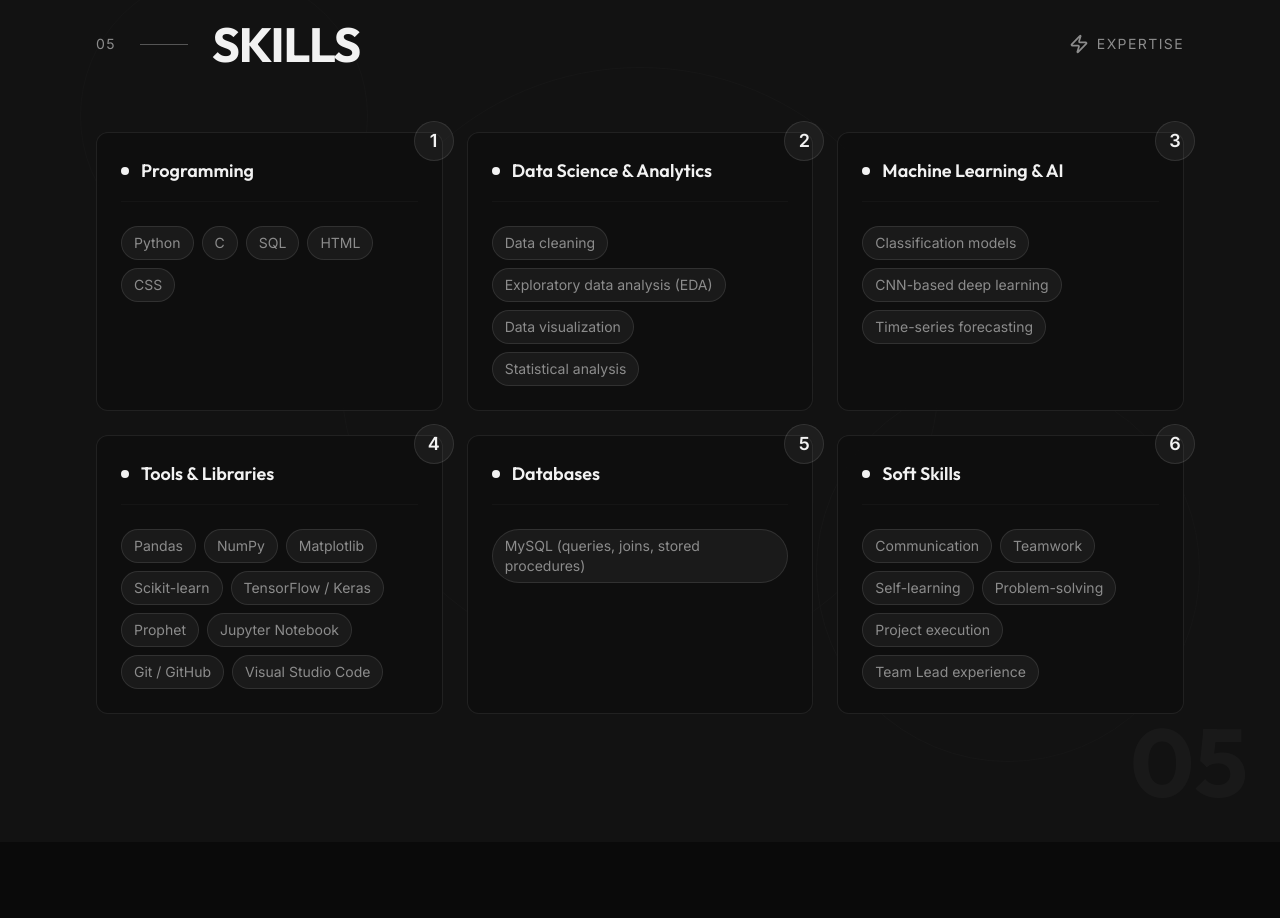
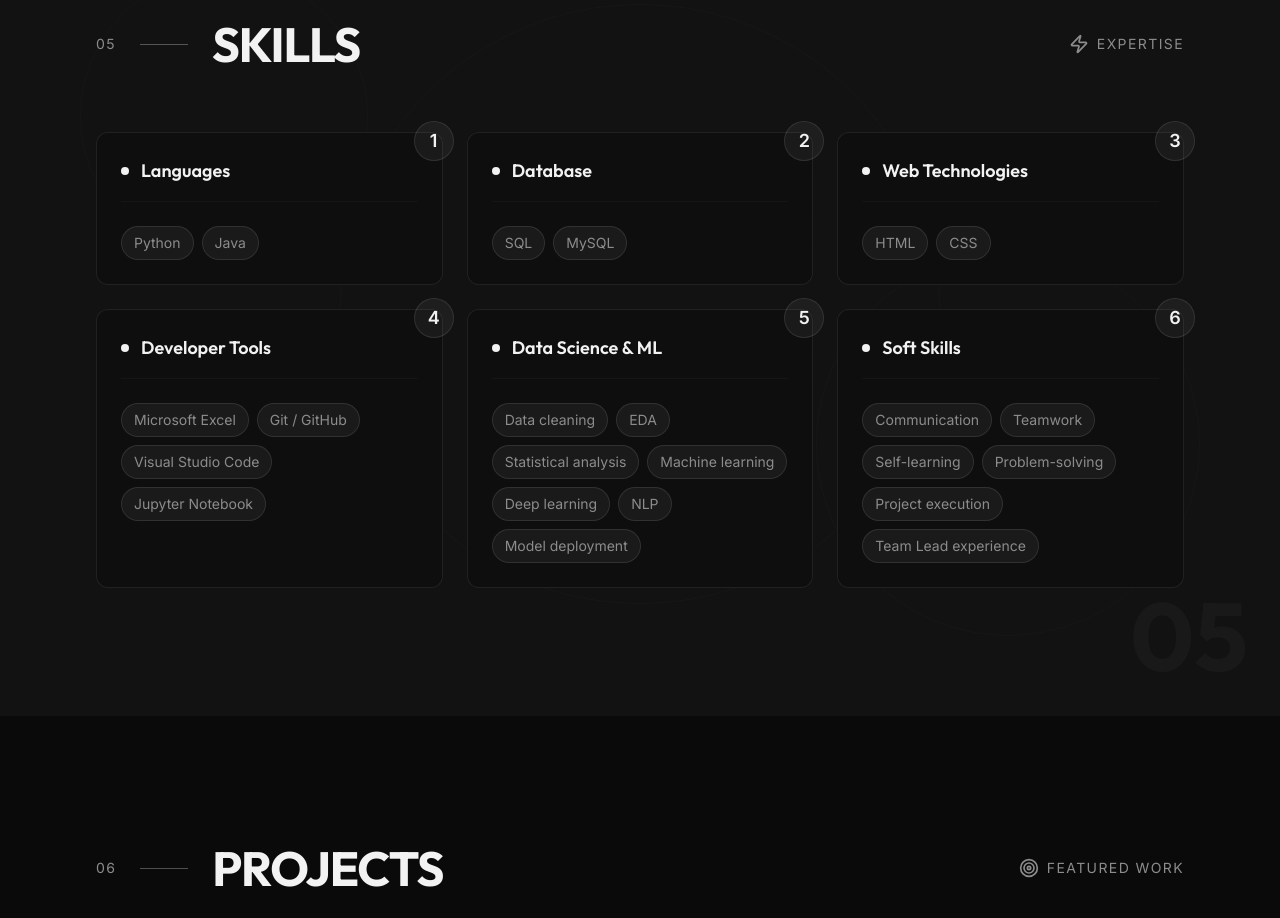
Before and after one commit to Chaitu2205/chaitanya-portfolio-dev, a React (Vite) app: page / in a window 1280 px wide. Shown: the part 3780-4698 px from the top of the page. Built offline with nearby package versions, Linux system fonts and the light colour scheme; the HTML template or start-up script is replaced by a standard one.

Commit message:
Changes
Co-authored-by: Chaitu2205 <202484486+Chaitu2205@users.noreply.github.com>

```diff
--- a/src/pages/Index.tsx
+++ b/src/pages/Index.tsx
@@ -94,11 +94,11 @@ const Index = () => {
   ];
 
   const skills = {
-    "Programming": ["Python", "C", "SQL", "HTML", "CSS"],
-    "Data Science & Analytics": ["Data cleaning", "Exploratory data analysis (EDA)", "Data visualization", "Statistical analysis"],
-    "Machine Learning & AI": ["Classification models", "CNN-based deep learning", "Time-series forecasting"],
-    "Tools & Libraries": ["Pandas", "NumPy", "Matplotlib", "Scikit-learn", "TensorFlow / Keras", "Prophet", "Jupyter Notebook", "Git / GitHub", "Visual Studio Code"],
-    "Databases": ["MySQL (queries, joins, stored procedures)"],
+    "Languages": ["Python", "Java"],
+    "Database": ["SQL", "MySQL"],
+    "Web Technologies": ["HTML", "CSS"],
+    "Developer Tools": ["Microsoft Excel", "Git / GitHub", "Visual Studio Code", "Jupyter Notebook"],
+    "Data Science & ML": ["Data cleaning", "EDA", "Statistical analysis", "Machine learning", "Deep learning", "NLP", "Model deployment"],
     "Soft Skills": ["Communication", "Teamwork", "Self-learning", "Problem-solving", "Project execution", "Team Lead experience"]
   };
 
```
